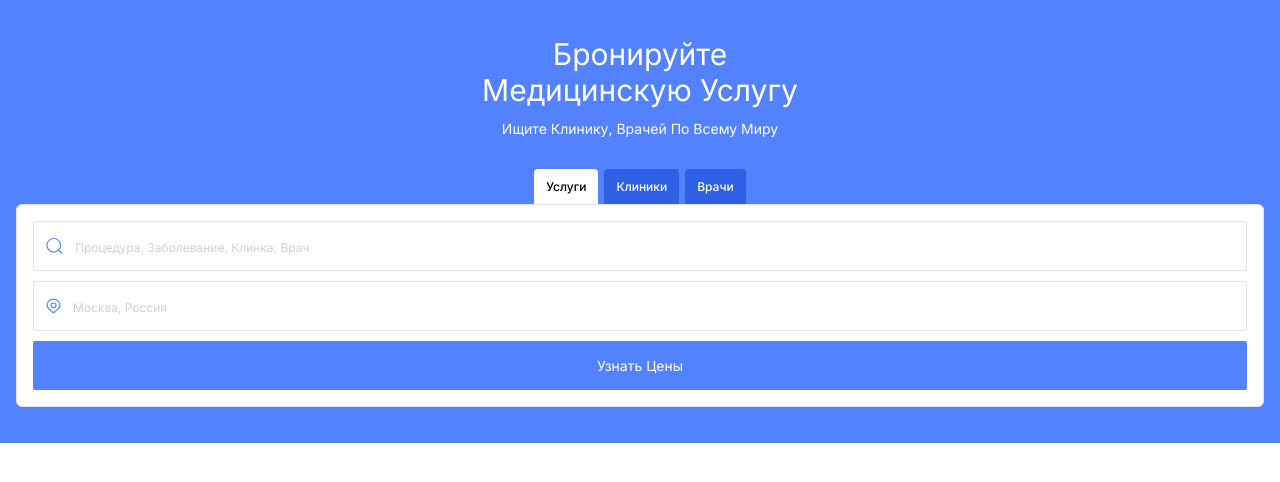
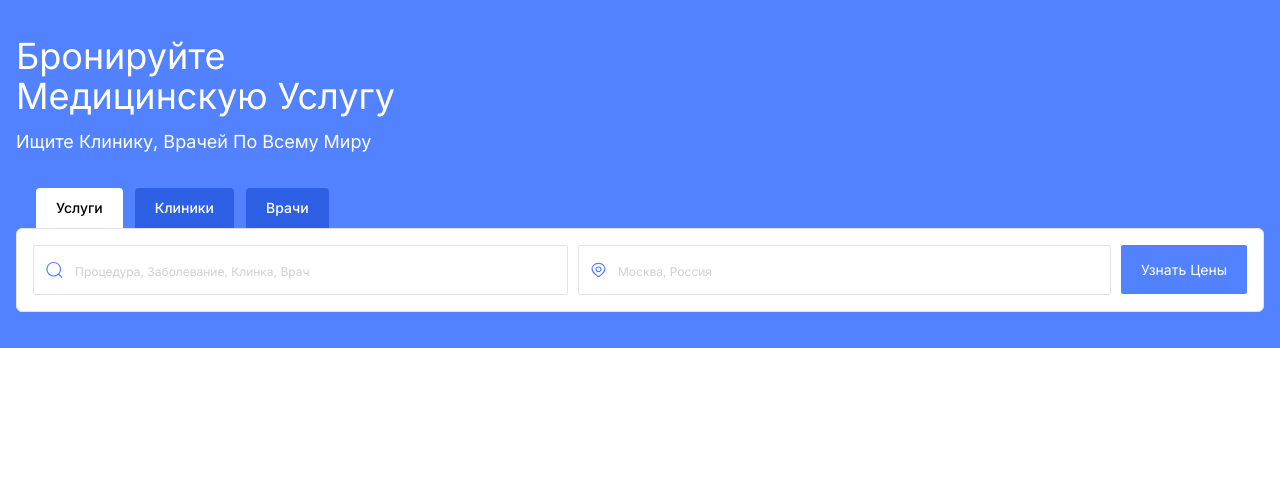
Before and after one commit to emilsultanov/112-med, a Next.js app: page / in a window 1280 px wide. Shown: the top 482 px of the page. Built offline with nearby package versions, Linux system fonts and the light colour scheme.

Commit message:
Make aviable the first section of main page for medium screens.

```diff
--- a/src/app/page.tsx
+++ b/src/app/page.tsx
@@ -5,25 +5,26 @@ import locationMarkerIcon from '../../public/icons/location-marker.svg'
 export default function Home() {
   return (
 	 <main className={'h-full bg-white'}>
-	 <section className={'bg-primary-blue-100 text-center text-white py-9'}>
+	 <section className={'bg-primary-blue-100 text-center md:text-left text-white py-9'}>
 		<div className="container">
-		  <h2 className={'text-3xl not-italic font-normal capitalize mb-3'}>Бронируйте <br/>
-			 медицинскую услугу</h2>
-		  <p className={'text-sm capitalize font-normal not-italic leading-[normal]'}>Ищите клинику, врачей по всему миру </p>
+		  <h2 className={'text-3xl not-italic font-normal capitalize mb-3 md:text-4xl'}>Бронируйте <br/>медицинскую услугу</h2>
+		  <p className={'text-sm capitalize font-normal not-italic leading-[normal] md:text-lg'}>Ищите клинику, врачей по всему миру </p>
 		  <div className={'mt-8'}>
-			 <ul className={'flex gap-1.5 justify-center'}>
+			 <ul className={'flex gap-1.5 justify-center md:justify-start md:pl-5 md:gap-3'}>
 				<li>
-				  <button className={'text-black text-center text-xs not-italic font-medium leading-[normal] capitalize px-3 py-2.5 bg-white rounded-t'}>Услуги</button>
+				  <button className={'text-black text-center text-xs not-italic font-medium leading-[normal] capitalize px-3 py-2.5 bg-white rounded-t md:text-sm md:px-5'}>Услуги</button>
 				</li>
 				<li>
-				  <button className={'text-white text-center text-xs not-italic font-medium leading-[normal] capitalize px-3 py-2.5 bg-primary-blue-200 rounded-t'}>Клиники</button>
+				  <button className={'text-white text-center text-xs not-italic font-medium leading-[normal] capitalize px-3 py-2.5 bg-primary-blue-200 rounded-t md:text-sm md:px-5'}>Клиники</button>
 				</li>
 				<li>
-				  <button className={'text-white text-center text-xs not-italic font-medium leading-[normal] capitalize px-3 py-2.5 bg-primary-blue-200 rounded-t'}>Врачи</button>
+				  <button className={'text-white text-center text-xs not-italic font-medium leading-[normal] capitalize px-3 py-2.5 bg-primary-blue-200 rounded-t md:text-sm md:px-5'}>Врачи</button>
 				</li>
 			 </ul>
 			 <div className={'bg-white p-4 rounded-md border border-primary-gray-100'}>
-				<div className={'p-3 border border-primary-gray-100 rounded-sm bg-white flex mb-2.5'}>
+				<div className={'flex flex-col gap-2.5 md:flex-row'}>
+				  <div className={'grow'}>
+					 <div className={'p-3 border border-primary-gray-100 rounded-sm bg-white flex'}>
 						<Image
 						  src={searchIcon}
 						  alt={'search-icon'}
@@ -34,7 +35,9 @@ export default function Home() {
 								 placeholder={'Процедура, заболевание, клинка, врач'}
 						/>
 					 </div>
-				<div className={'p-3 border border-primary-gray-100 rounded-sm bg-white flex mb-2.5'}>
+				  </div>
+				  <div className={'grow'}>
+					 <div className={'p-3 border border-primary-gray-100 rounded-sm bg-white flex'}>
 						<Image
 						  src={locationMarkerIcon}
 						  alt={'location-marker-icon'}
@@ -45,9 +48,13 @@ export default function Home() {
 								 placeholder={'Москва, Россия'}
 						/>
 					 </div>
+				  </div>
+				  <div>
 					 <button className={'text-white text-center text-sm not-italic font-normal leading-[normal] capitalize bg-primary-blue-100 py-4 px-5 w-full rounded-sm'}>узнать
 						цены
 					 </button>
+				  </div>
+				</div>
 			 </div>
 		  </div>
 		</div>
```
Lines whose indentation alone changed are shown as unchanged.
